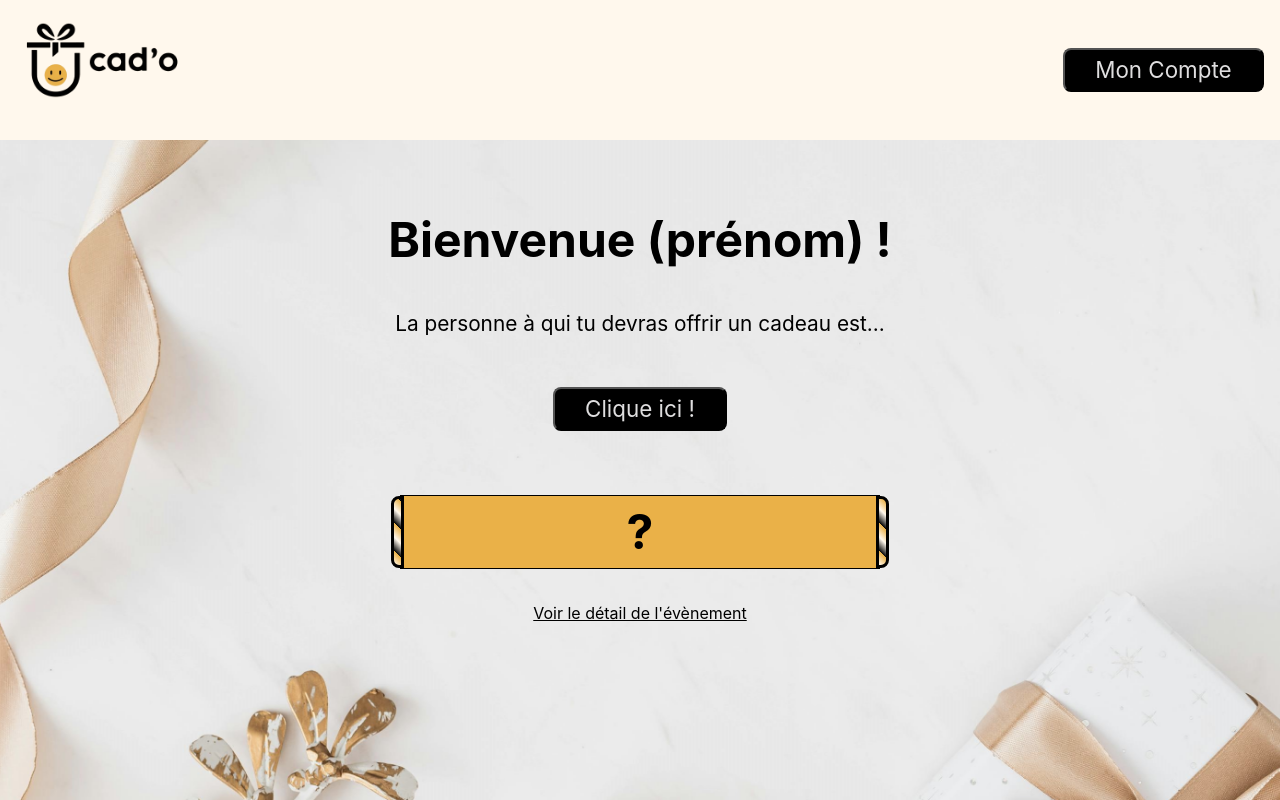
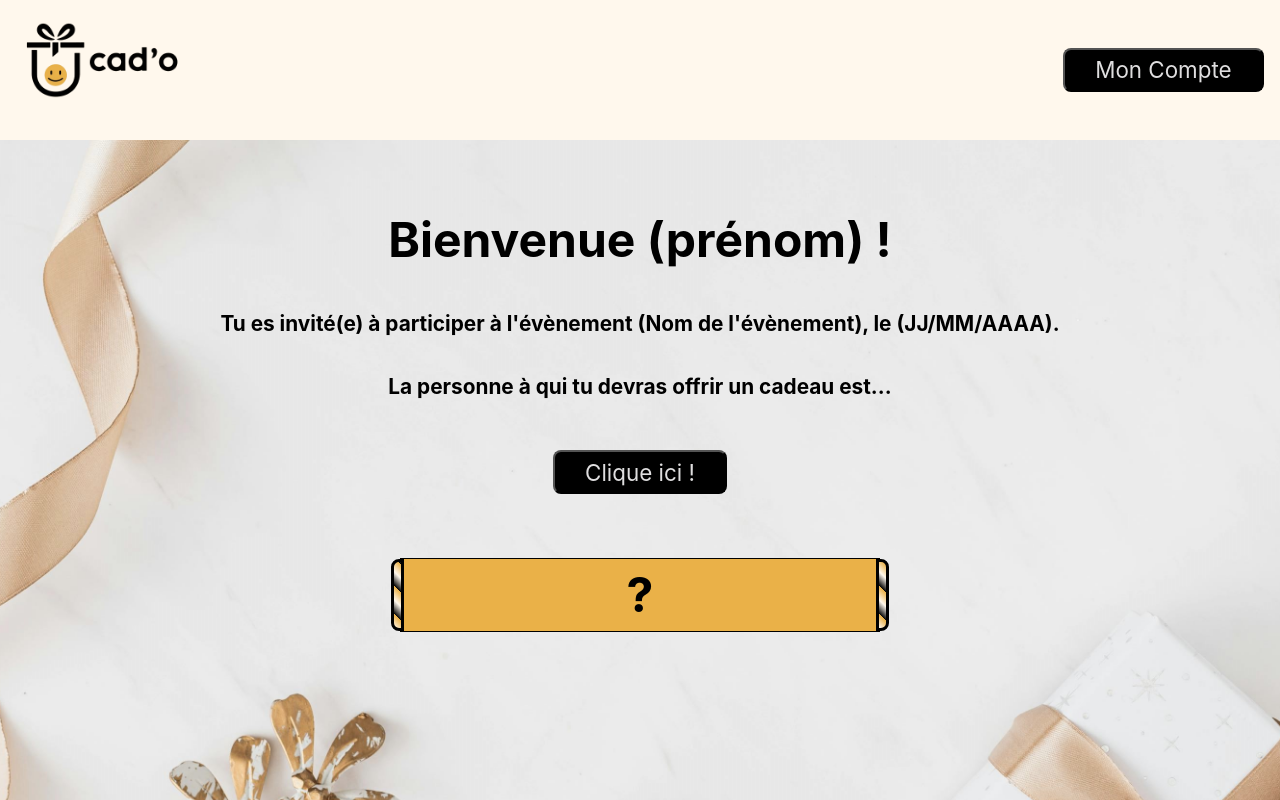
Before and after one commit to yanis-lannabi/cado-front, a React (Vite) app: page /resultat in a window 1280 px wide. Shown: the top 800 px of the page. Built offline with nearby package versions, Linux system fonts and the light colour scheme; sample sign-in values are in the browser's storage.

Commit message:
feat: continue to prepare the code for when the draw API is ready + adding the event information in the draw result page

```diff
--- a/src/components/Pages/DrawResult/DrawResult.scss
+++ b/src/components/Pages/DrawResult/DrawResult.scss
@@ -25,6 +25,7 @@
   width: 70%;
   text-align: center;
   font-size: 1.3rem;
+  font-weight: bold;
 }
 
 .draw-roulette {
@@ -79,13 +80,6 @@
   animation: roulette 0.5s linear;
 }
 
-.event-link {
-  margin-bottom: 6rem;
-  color: black;
-  margin: auto;
-  text-align: center;
-}
-
 .draw-result__error-message {
   width: 50%;
   margin: 27.5rem auto;
--- a/src/components/Pages/DrawResult/DrawResult.tsx
+++ b/src/components/Pages/DrawResult/DrawResult.tsx
@@ -5,13 +5,21 @@ import './DrawResult.scss';
 const participants = ['Shakira', 'Beyoncé', 'Babar', 'Neymar', 'Pikachu'];
 
 // preparing the code for when the draw API is ready
-// interface Participant {
+// interface Giver {
+//   giverName: string;
+// }
+//
+// interface Participants [{
 //   participantName: string;
+// }]
+//
+// interface Receiver {
+//   receiverName: string;
 // }
 
 interface Event {
-  eventName: string;
-  eventDate: string;
+  name: string;
+  date: string;
 }
 
 function DrawResult() {
@@ -20,9 +28,10 @@ function DrawResult() {
   const [isButtonClicked, setIsButtonClicked] = useState(false);
   const [isButtonDisabled, setIsButtonDisabled] = useState(false);
 
-  //states specific to the event
-  const [event, setEvent] = useState<Event | null>(null);
-  const [error, setError] = useState<string | null>(null);
+  // preparing the code for when the draw API is ready
+  // //states specific to the event
+  // const [event, setEvent] = useState<Event | null>(null);
+  // const [error, setError] = useState<string | null>(null);
 
   const handleDraw = (e) => {
     e.preventDefault();
@@ -47,36 +56,40 @@ function DrawResult() {
   };
 
   // preparing the code for when the draw API is ready
+  // const fetchEvent = async () => {
+  //   try {
+  //     const response = await fetch('https://cado.zapto.org/me', {
+  //       // à vérifier pour fetch les bonnes données des événements
+  //       method: 'GET',
+  //       credentials: 'include',
+  //     });
+  //     const data = await response.json();
+  //     console.log(data);
+  //     setEvent(data.events);
+  //     console.log(data);
+  //   } catch (error) {
+  //     console.error('Erreur lors du chargement des événements:', error);
+  //   }
+  // };
+
   // useEffect(() => {
-  //   const fetchData = async () => {
-  //     try {
-  //       // Effectue la requête API et met à jour l'état de l'événement avec les données reçues
-  //       const response = await fetch('https://cado.zapto.org/create-event');
-  //       const data = await response.json();
-  //       setEvent(data);
-  //     } catch (error) {
-  //       // En cas d'erreur, met à jour l'état de l'erreur avec un message d'erreur
-  //       setError(
-  //         'Nous sommes désolés, une erreur est survenue lors du chargement des données.'
-  //       );
-  //     }
-  //   };
-
-  //   fetchData();
-  // }, []);
-
-  // if (error) {
-  //   return <div className="draw-result__error-message">{error}</div>;
-  // }
-
-  // // if data is not loaded yet, return "Loading..."
-  // if (!event) {
-  //   return <div className="draw-result__loading-message">Loading...</div>;
-  // }
+  //   fetchEvent();
+  // }, [user]);
 
   return (
     <div className="draw-result-page">
       <h1 className="draw-result__title">Bienvenue (prénom) !</h1>
+      {/* for when the API is ready */}
+      {/* <h1 className="draw-result__title">Bienvenue {giver.name} !</h1> */}
+
+      <p className="draw-text">
+        Tu es invité(e) à participer à l'évènement (Nom de l'évènement), le
+        (JJ/MM/AAAA).
+      </p>
+      {/* for when the API is ready */}
+      {/* <p className="event-details">
+        Tu es invité(e) à participer à l'évènement (Nom de l'évènement), le (JJ/MM/AAAA).
+      </p> */}
 
       <p className="draw-text">
         {' '}
@@ -96,10 +109,6 @@ function DrawResult() {
           <p className="result"> {participants[currentIndex]} </p>
         ) : null}
       </div>
-
-      <a className="event-link" href="/details-evenement">
-        Voir le détail de l'évènement
-      </a>
     </div>
   );
 }
```
